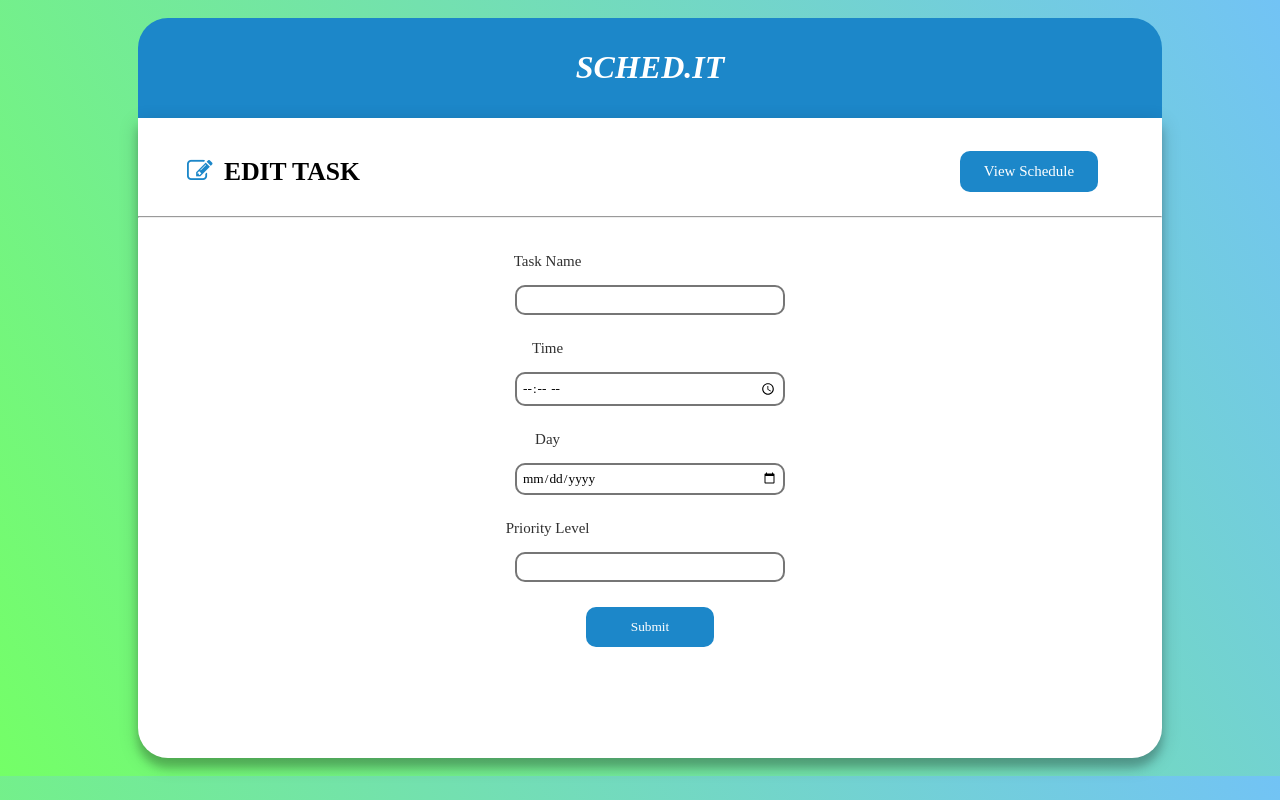
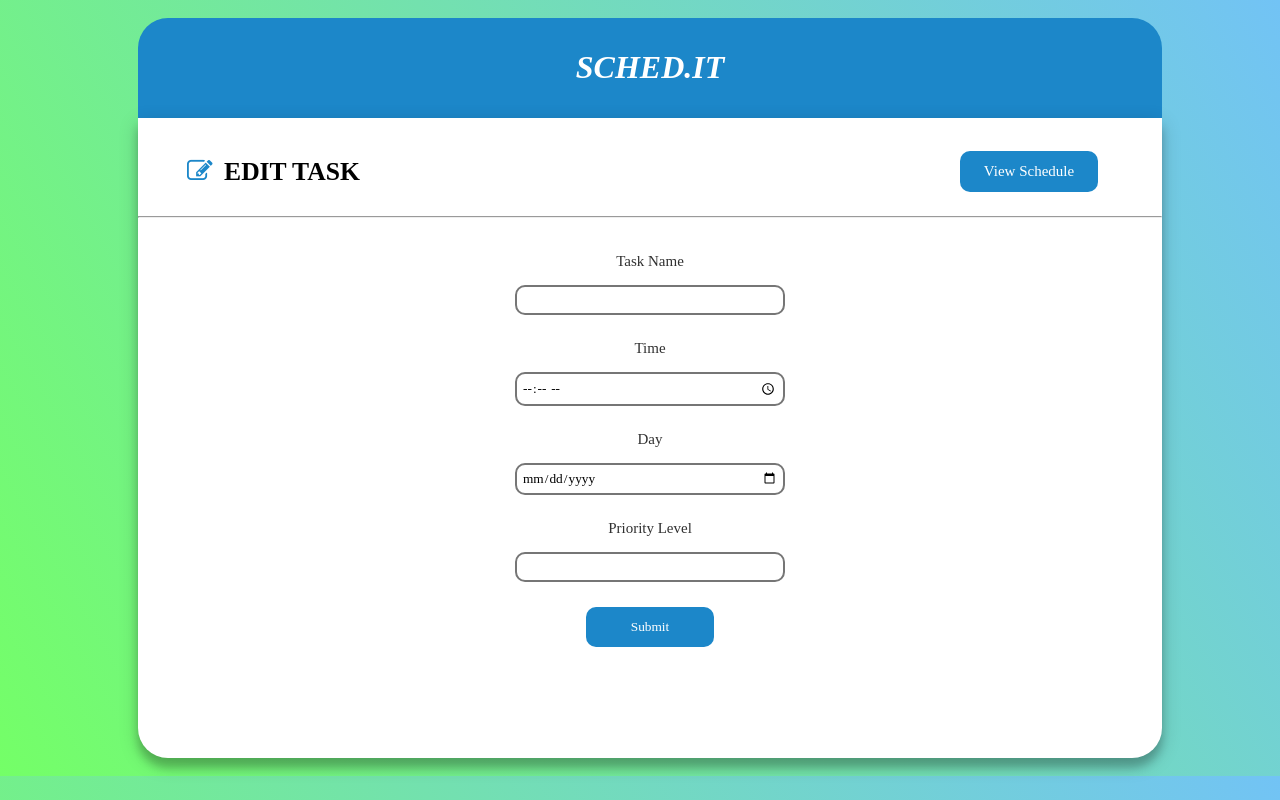
Before and after one commit to penguinboy2829/Hiraya-Projects, a Flask app: page /update/1 in a window 1280 px wide. Run offline with Flask 2, Linux system fonts and the light colour scheme; data that the repository does not hold is empty.

Commit message:
Configuration of Update and Add task

```diff
--- a/Hiraya-Act1/static/main.css
+++ b/Hiraya-Act1/static/main.css
@@ -117,20 +117,22 @@ p {
     padding: 0px 10px 0px 10px;
     padding-bottom: 2px;
     margin: 0px 0px 0px 0px;
-    grid-template-columns: 10vw 1fr 1fr 1fr 1fr 10vw;
+    grid-template-columns: 1fr 1fr 1fr 1fr 10vw 10vw;
 }
 
 .grid-container-2{
     display: grid;
     padding: 10px 10px 10px 10px;
     margin: 0px;
-    grid-template-columns: 10vw 1fr 1fr 1fr 1fr 10vw;
+    grid-template-columns: 1fr 1fr 1fr 1fr 10vw 10vw;
 }
 
 .gr-item{
     padding: 0 5px 0 5px;
     box-sizing: border-box;
     text-align: center;
+    display: block;
+    margin-block: auto;
 }
 
 .edit-container{
--- a/Hiraya-Act1/templates/base.html
+++ b/Hiraya-Act1/templates/base.html
@@ -3,7 +3,7 @@
         <title>{%block title%} {%endblock%}</title>
         <link rel = "stylesheet" type = "text/css" href="{{ url_for('static', filename = 'main.css')}}">
         <link rel="stylesheet" href="https://cdnjs.cloudflare.com/ajax/libs/font-awesome/4.7.0/css/font-awesome.min.css">
-        <link rel="icon" type="image/x-icon" href="D:/Hiraya-Projects/Hiraya-Act1/Images/logo.ico">
+        <link rel="icon" type="image/x-icon" href="Images/logo.ico">
     </head>
 
     <body>
--- a/Hiraya-Act1/templates/update.html
+++ b/Hiraya-Act1/templates/update.html
@@ -13,16 +13,16 @@
     <hr style = "padding: 0px 20px 0px 20px; margin: 0px 0px 0px 0px;">
     <div class="edit-container">
         <form action = "#" method = "post">
-            <p style = "padding-bottom: 0px; margin-right: 16vw;">Task Name</p>
+            <p style = "padding-bottom: 0px;">Task Name</p>
             <p style = "padding-top: 0px;"><input class = "txt-box" name = "nm" value="{{sched.nm}}"/></p>
 
-            <p style = "padding-bottom: 0px; margin-right: 16vw;">Time</p>
+            <p style = "padding-bottom: 0px;">Time</p>
             <p style = "padding-top: 0px;"><input class = "txt-box" type = "time" name = "tm" value="{{sched.tm}}"/></p>
 
-            <p style = "padding-bottom: 0px; margin-right: 16vw;">Day</p>
+            <p style = "padding-bottom: 0px;">Day</p>
             <p style = "padding-top: 0px;"><input class = "txt-box" type = "date" name = "dm" value="{{sched.dm}}"/></p>
 
-            <p style = "padding-bottom: 0px; margin-right: 16vw;">Priority Level</p>
+            <p style = "padding-bottom: 0px;">Priority Level</p>
             <p style = "padding-top: 0px;"><input class = "txt-box" name = "pm" value="{{sched.pm}}"/></p>
             <datalist id="choice" >
                 <option value = "High">
```
